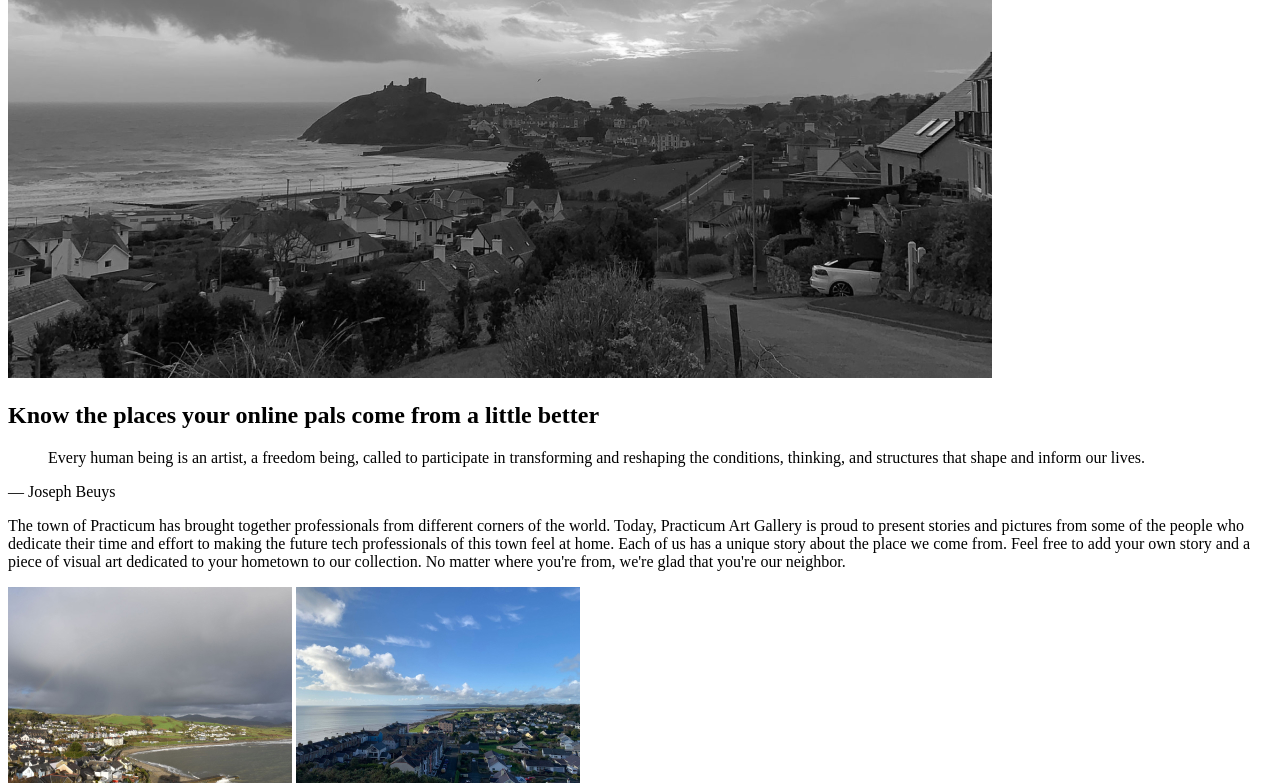
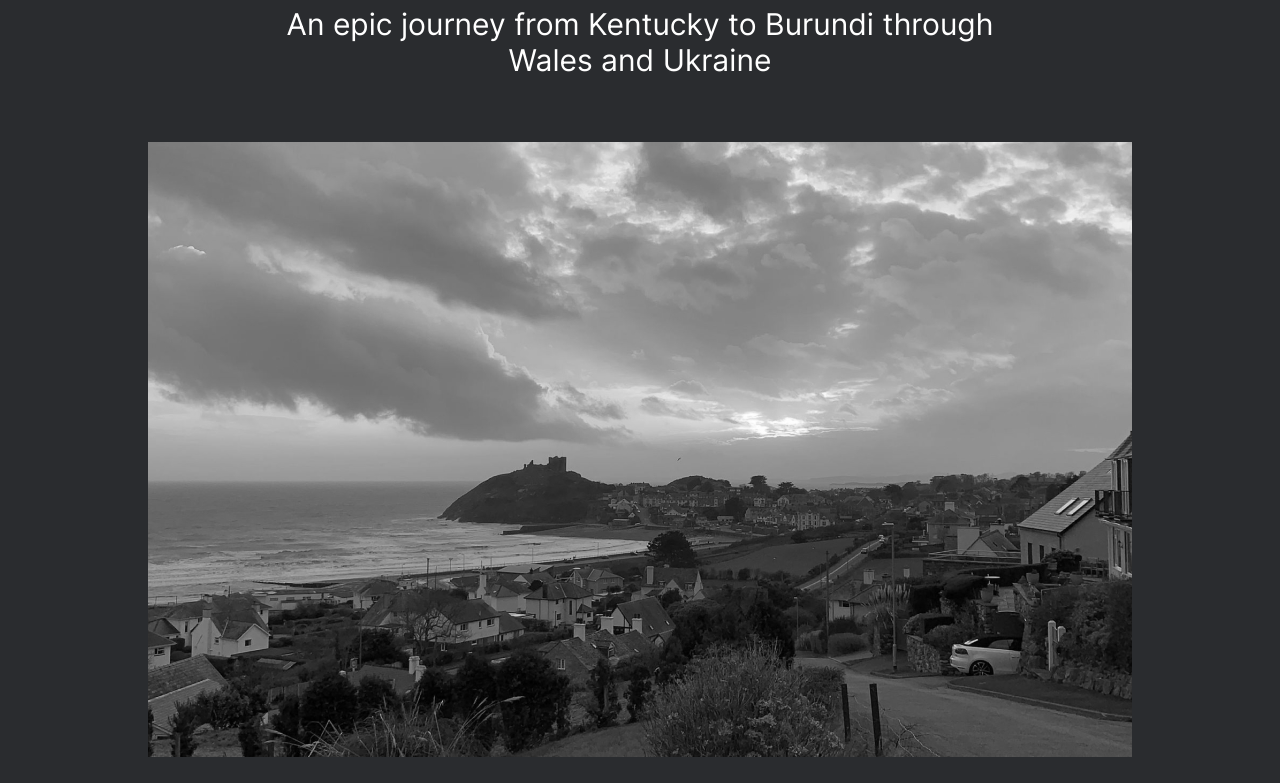
Before and after one commit to avishaypesk/web_project_3, a plain HTML site: page index.html in a window 1280 px wide. Shown: the part 420-1203 px from the top of the page. Drawn offline with Linux system fonts and the light colour scheme; the site is published under a folder, as on GitHub Pages, so addresses that start at the root find nothing.

Commit message:
fixed file path

```diff
--- a/index.html
+++ b/index.html
@@ -4,7 +4,7 @@
     <meta charset="utf-8" />
     <meta name="viewport" content="width=device-width, initial-scale=1" />
     <title>From Homeland to Homeland</title>
-    <link rel="stylesheet" type="text/css" href="/pages/index.css" />
+    <link rel="stylesheet" type="text/css" href="./pages/index.css" />
   </head>
 
   <body>
```
